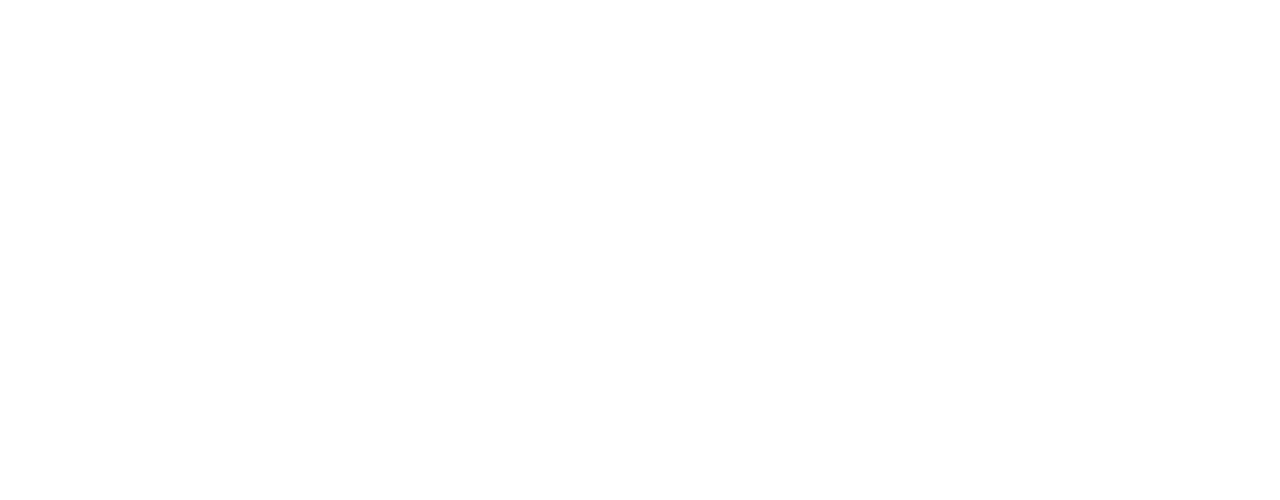
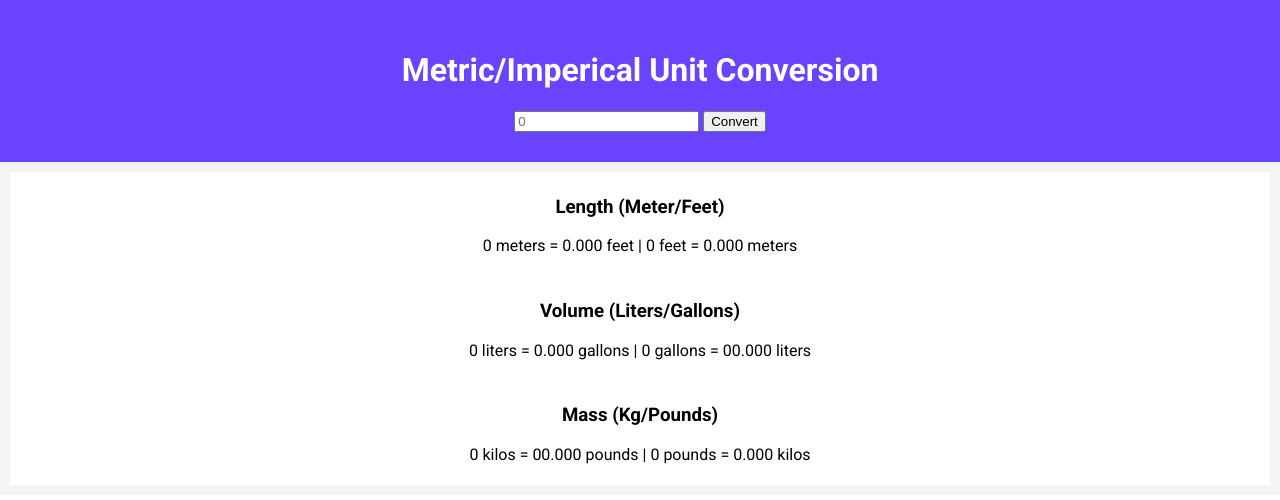
Before and after one commit to n4heen/scrimbaCourse, a browser extension: page module3/unitConverter/index.html in a window 1280 px wide. Drawn offline with Linux system fonts and the light colour scheme.

Commit message:
new commit

```diff
--- a/module3/unitConverter/index.css
+++ b/module3/unitConverter/index.css
@@ -1,3 +1,25 @@
+@import url('https://fonts.googleapis.com/css2?family=Roboto:wght@400;500;700;900&display=swap');
+
 body {
     margin: 0;
+    padding: 0;
+    font-family: 'Roboto', sans-serif;
+    box-sizing: border-box;
+    text-align: center;
 }
+
+.hero {
+    background: #6943fe;
+    color: white;
+    padding: 30px;
+}
+
+.main {
+    background: #f4f4f4;
+    padding: 10px;
+}
+
+.section {
+    background: white;
+    padding: 5px;
+}
--- a/module3/unitConverter/index.html
+++ b/module3/unitConverter/index.html
@@ -1,5 +1,6 @@
 <!DOCTYPE html>
 <html lang="en">
+
 <head>
     <meta charset="UTF-8">
     <meta http-equiv="X-UA-Compatible" content="IE=edge">
@@ -8,7 +9,27 @@
     <link rel="stylesheet" href="index.css">
     <script src="./index.js"></script>
 </head>
+
 <body>
+    <div class="hero">
+        <h1>Metric/Imperical Unit Conversion</h1>
+        <input type="text" placeholder="0" id="input-el">
+        <button>Convert</button>
+    </div>
+    <div class="main">
+        <div class="section">
+            <h3>Length (Meter/Feet)</h3>
+            <p class="meter">0 meters = 0.000 feet | 0 feet = 0.000 meters</p>
+        </div>
+        <div class="section">
+            <h3>Volume (Liters/Gallons)</h3>
+            <p class="liter">0 liters = 0.000 gallons | 0 gallons = 00.000 liters</p>
+        </div>
+        <div class="section">
+            <h3>Mass (Kg/Pounds)</h3>
+            <p class="kilo">0 kilos = 00.000 pounds | 0 pounds = 0.000 kilos</p>
+        </div>
+    </div>
+</body>
 
-</body>
 </html>
--- a/module3/unitConverter/index.js
+++ b/module3/unitConverter/index.js
@@ -3,4 +3,18 @@
 1 liter = 0.264 gallon
 1 kilogram = 2.204 pound
 */
+const inputEl = document.querySelector('#input-el')
+const meterEl = document.querySelector('.meter')
+const literEl = document.querySelector('.liter')
+const kiloEl = document.querySelector('.kilo')
+
 console.log('egg')
+
+function convert() {
+    const meterShow = meterEl.val
+}
+
+function increment() {
+    count += 1
+    countEl.textContent = count
+}
```
